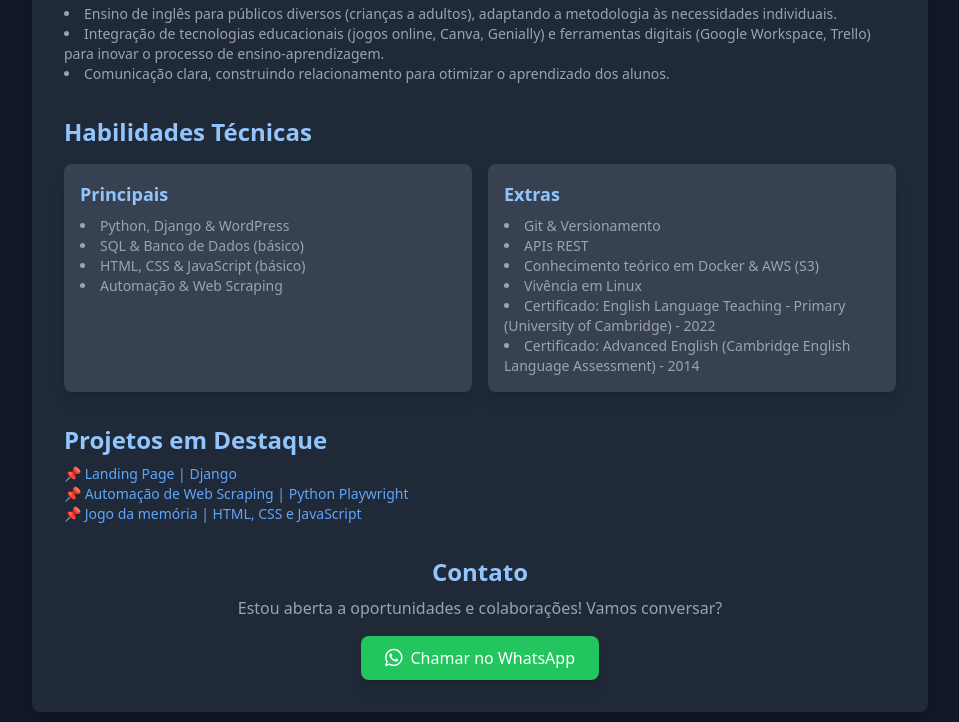
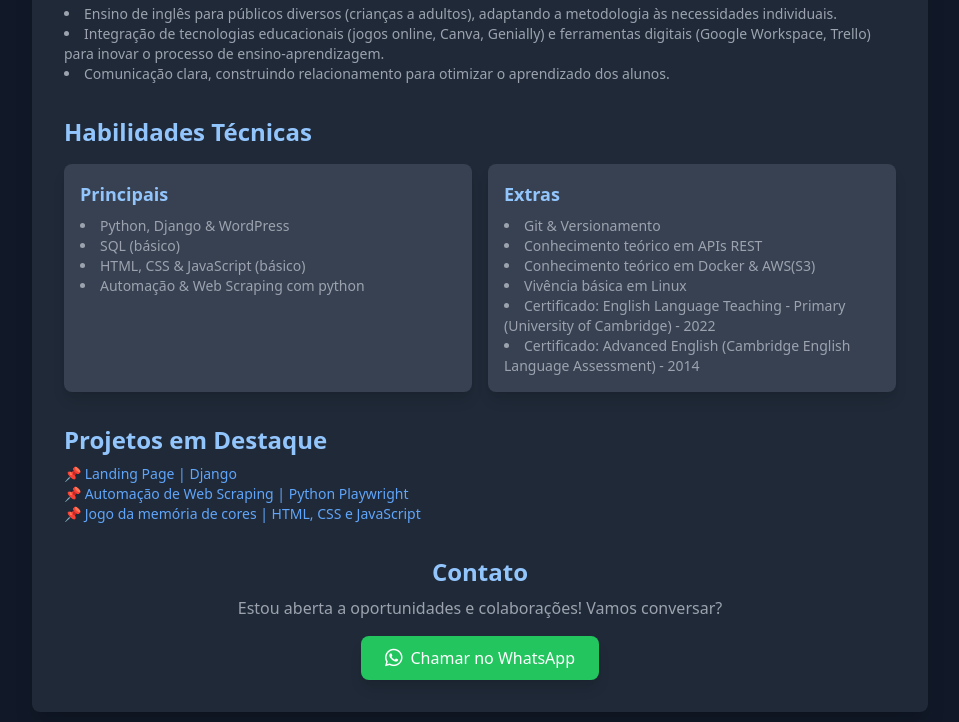
Before and after one commit to marinho-clara/landing-page, a Django app: page / in a window 1280 px wide. Shown: the part 988-1710 px from the top of the page, without its empty margins (160-1119 px from the left). Run offline with Django 5.2, Linux system fonts and the light colour scheme; some libraries are stand-ins or nearby versions.

Commit message:
Update index.html
refresh links

```diff
--- a/landing_page/webpage/templates/index.html
+++ b/landing_page/webpage/templates/index.html
@@ -82,18 +82,18 @@
                     <h3 class="text-lg font-semibold text-blue-300">Principais</h3>
                     <ul class="mt-2 list-disc list-inside">
                         <li>Python, Django & WordPress</li>
-                        <li>SQL & Banco de Dados (básico)</li>
+                        <li>SQL (básico)</li>
                         <li>HTML, CSS & JavaScript (básico)</li>
-                        <li>Automação & Web Scraping</li>
+                        <li>Automação & Web Scraping com python</li>
                     </ul>
                 </div>
                 <div class="bg-gray-700 p-4 rounded-lg shadow-lg">
                     <h3 class="text-lg font-semibold text-blue-300">Extras</h3>
                     <ul class="mt-2 list-disc list-inside">
                         <li>Git & Versionamento</li>
-                        <li>APIs REST</li>
-                        <li>Conhecimento teórico em Docker & AWS (S3)</li>
-                        <li>Vivência em Linux</li>
+                        <li>Conhecimento teórico em APIs REST</li>
+                        <li>Conhecimento teórico em Docker & AWS(S3)</li>
+                        <li>Vivência básica em Linux</li>
                         <li>Certificado: English Language Teaching - Primary (University of Cambridge) - 2022</li>
                         <li>Certificado: Advanced English (Cambridge English Language Assessment) - 2014</li>
                     </ul>
@@ -105,8 +105,8 @@
             <h2 class="text-2xl font-semibold text-blue-300">Projetos em Destaque</h2>
             <ul class="mt-2 text-gray-400 text-sm">
                 <li>📌 <a href="https://github.com/marinho-clara/landing-page" class="text-blue-400 hover:underline">Landing Page | Django</a></li>
-                <li>📌 <a href="#" class="text-blue-400 hover:underline">Automação de Web Scraping | Python Playwright</a></li>
-                <li>📌 <a href="#" class="text-blue-400 hover:underline">Jogo da memória | HTML, CSS e JavaScript</a></li>
+                <li>📌 <a href="https://github.com/marinho-clara/getting-courses-data-automation" class="text-blue-400 hover:underline">Automação de Web Scraping | Python Playwright</a></li>
+                <li>📌 <a href="https://colours-memory-game.vercel.app/" class="text-blue-400 hover:underline">Jogo da memória de cores | HTML, CSS e JavaScript</a></li>
             </ul>
         </section>
 
```
